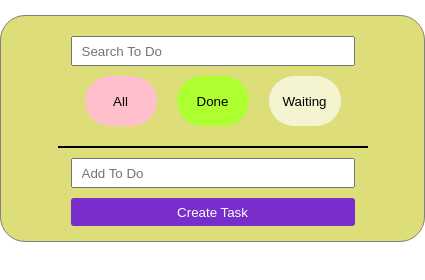
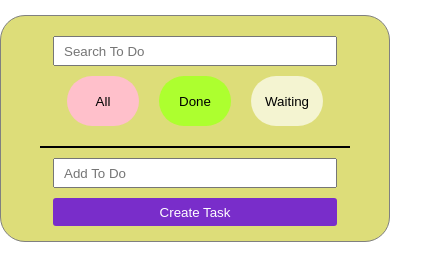
Before and after one commit to nitinmasih/To-Do-App, a plain HTML site: page index.html in a window 390 px wide. Shown: the whole page, 425 px wide, since content can reach past the window. Drawn offline with nearby package versions, Linux system fonts and the light colour scheme.

Commit message:
changes in media screen

```diff
--- a/style.css
+++ b/style.css
@@ -109,12 +109,12 @@ button.active{
       border: 2px solid rgb(58, 143, 41);
 }
 
-@media screen and (max-width: 375px) {
+@media screen and (max-width: 450px) {
 
       .main-container{
 
             height: 100%;
-             width: 390px;
+            width: 100%;
              border: 1px solid gray;
              padding-bottom: 15px;
             margin: auto;
@@ -123,31 +123,3 @@ button.active{
             margin-top: 15px;
        }
     }
-@media screen and (max-width: 415px) {
-
-      .main-container{
-
-            height: 100%;
-             width: 410px;
-             border: 1px solid gray;
-             padding-bottom: 15px;
-            margin: auto;
-            background-color: rgb(221, 221, 121);
-            border-radius: 25px;
-            margin-top: 15px;
-       }
-    }
-@media screen and (max-width: 430px) {
-
-      .main-container{
-
-            height: 100%;
-             width: 425px;
-             border: 1px solid gray;
-             padding-bottom: 15px;
-            margin: auto;
-            background-color: rgb(221, 221, 121);
-            border-radius: 25px;
-            margin-top: 15px;
-       }
-    }
```
